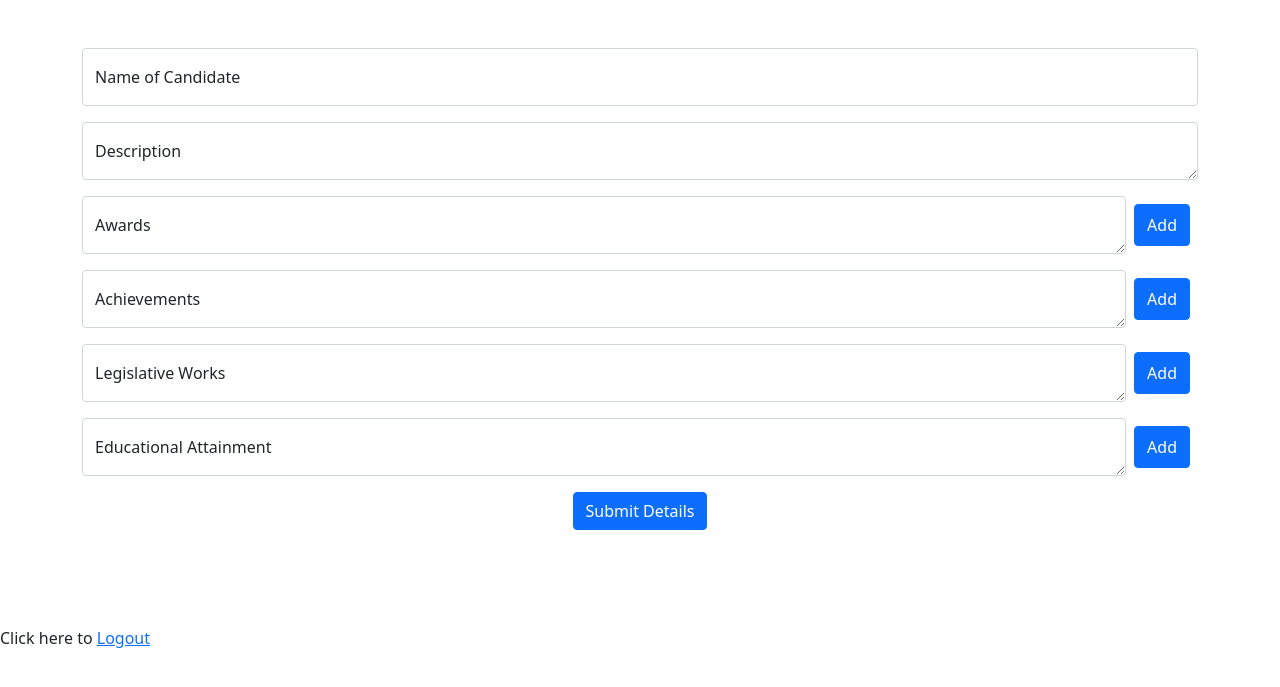
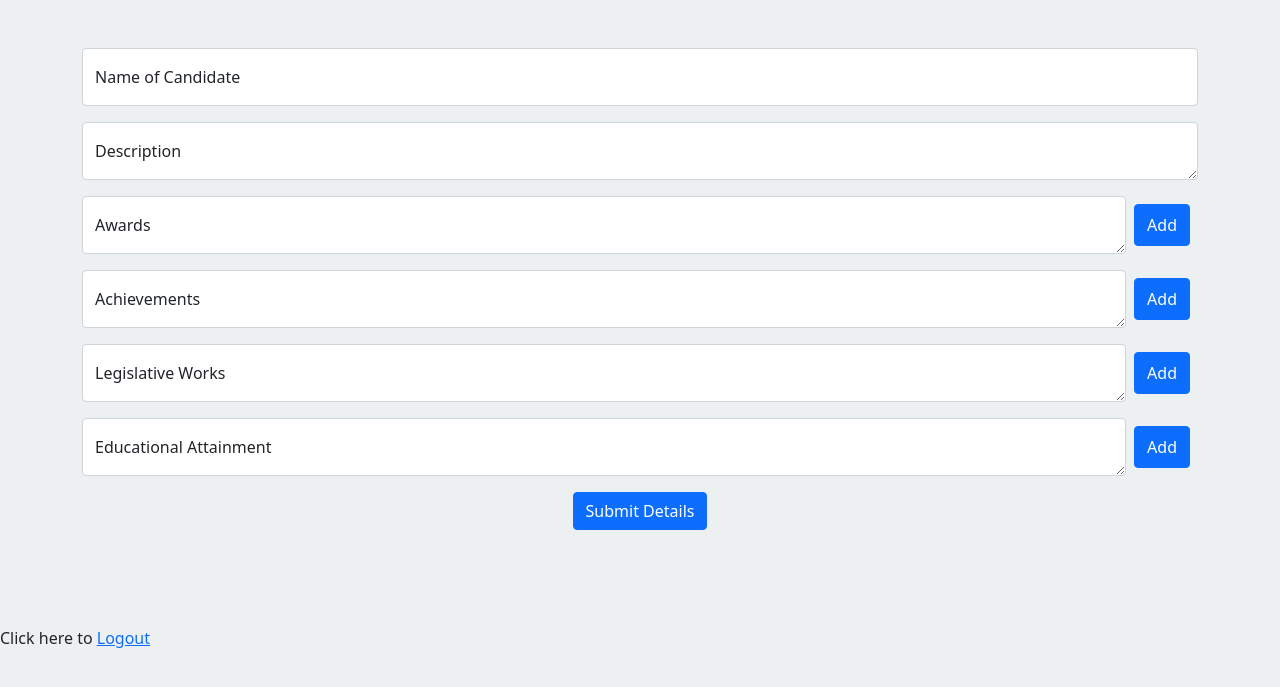
Before and after one commit to joycepestin/cultofkath, a PHP site: page / in a window 1280 px wide. Shown: the top 687 px of the page. Run offline with PHP 8.4, Linux system fonts and the light colour scheme; data that the repository does not hold is empty.

Commit message:
color-background

```diff
--- a/index.php
+++ b/index.php
@@ -8,6 +8,7 @@
     <meta charset="UTF-8">
     <meta http-equiv="X-UA-Compatible" content="IE=edge">
     <meta name="viewport" content="width=device-width, initial-scale=1.0">
+    <body style="background-color:#ECF0F1;">
     <link href="https://cdn.jsdelivr.net/npm/bootstrap@5.1.3/dist/css/bootstrap.min.css" rel="stylesheet" integrity="sha384-1BmE4kWBq78iYhFldvKuhfTAU6auU8tT94WrHftjDbrCEXSU1oBoqyl2QvZ6jIW3" crossorigin="anonymous">
     <title>Title</title>
 </head>
```
